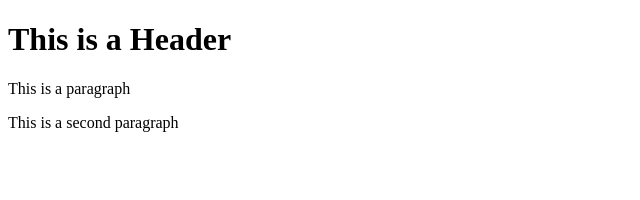
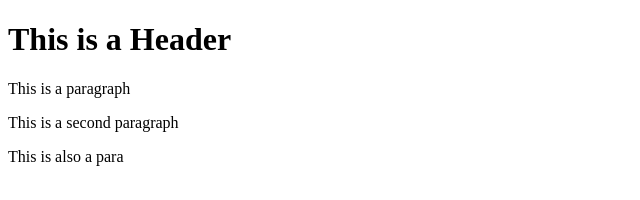
Before and after one commit to anish2300/git-test, a website: page index.html in a window 1280 px wide. Shown: the whole page, without its empty margins (0-640 px from the left). Drawn offline with Linux system fonts and the light colour scheme.

Commit message:
fourth commit

```diff
--- a/index.html
+++ b/index.html
@@ -6,5 +6,6 @@
         <h1>This is a Header</h1>
         <p>This is a paragraph</p>
         <p>This is a second paragraph</p>
+        <p>This is also a para</p>
     </body>
 </html>
```
Also changed, not shown: package.json (added, +24 -0 lines), 2 other files.
